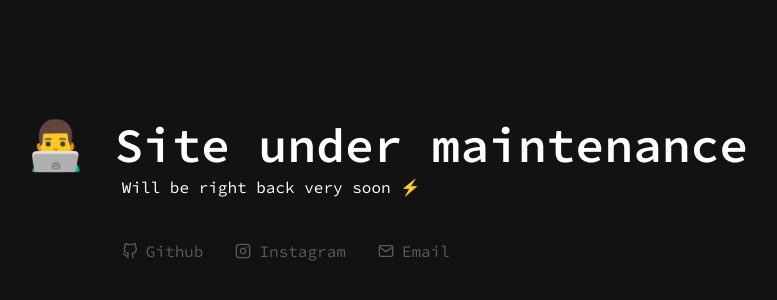
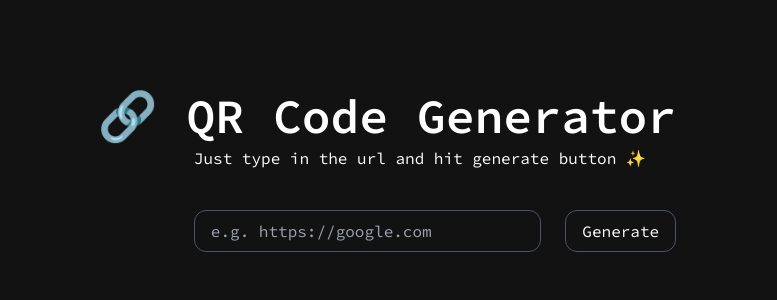
Before and after one commit to ebonian/tanadon.com, a Next.js app: page /tools/qr in a window 1280 px wide. Before the commit this address had no page. Shown: the part 208-508 px from the top of the page, without its empty margins (253-1030 px from the left). Built offline with nearby package versions, Linux system fonts and the light colour scheme.

Commit message:
feat: qr code generator tool

```diff
--- a/package.json
+++ b/package.json
@@ -9,8 +9,10 @@
     "lint": "next lint"
   },
   "dependencies": {
+    "@types/qrcode": "^1.4.2",
     "@types/react-scroll": "^1.8.4",
     "next": "12.2.4",
+    "qrcode": "^1.5.1",
     "react": "18.2.0",
     "react-dom": "18.2.0",
     "react-icons": "^4.4.0",
--- a/src/components/pages/Maintenance.tsx
+++ b/src/components/pages/Maintenance.tsx
@@ -2,7 +2,7 @@ import { FiGithub, FiInstagram, FiMail } from "react-icons/fi";
 
 const Maintenance: React.FC = () => {
   return (
-    <div className="grid place-content-center min-h-screen bg-[#121212] text-white font-code p-10">
+    <div className="grid place-content-center min-h-screen bg-[#121212] text-white font-code py-20 px-10">
       <span className="sm:hidden text-6xl mb-3 -ml-2">👨‍💻</span>
       <h1 className="font-semibold text-4xl md:text-5xl">
         <span className="hidden sm:inline">👨‍💻</span>
--- /dev/null
+++ b/src/pages/tools/qr.tsx
@@ -0,0 +1,80 @@
+import { NextPage } from "next";
+import QRCode from "qrcode";
+import { useState } from "react";
+
+const QR: NextPage = () => {
+  const [url, setUrl] = useState("");
+  const [qr, setQr] = useState("");
+
+  const GenerateQRCode = () => {
+    QRCode.toDataURL(
+      url,
+      {
+        width: 500,
+        margin: 2,
+        color: {
+          dark: "#121212",
+          light: "#ffffff",
+        },
+      },
+      (err, url) => {
+        if (err) return console.error(err);
+
+        setQr(url);
+      }
+    );
+  };
+
+  return (
+    <div className="grid place-content-center min-h-screen bg-[#121212] text-white font-code py-20 px-10">
+      <span className="sm:hidden text-6xl mb-3 -ml-2">🔗</span>
+      <h1 className="font-semibold text-4xl md:text-5xl">
+        <span className="hidden sm:inline">🔗</span>
+        {" QR Code Generator"}
+      </h1>
+      <div className="sm:ml-[4.5rem] md:ml-24 mt-3 sm:mt-1.5">
+        <p>Just type in the url and hit generate button ✨</p>
+        <form
+          onSubmit={(e) => {
+            e.preventDefault();
+            GenerateQRCode();
+          }}
+          className="my-10 flex flex-col sm:flex-row justify-between space-y-6 sm:space-y-0 sm:space-x-6"
+        >
+          <input
+            type="text"
+            placeholder="e.g. https://google.com"
+            className="bg-transparent outline-none py-2 px-4 border rounded-xl border-gray-600 text-white w-full focus:border-gray-400"
+            value={url}
+            onChange={(e) => {
+              setUrl(e.target.value);
+            }}
+          />
+          <button
+            type="submit"
+            className="py-2 px-4 border rounded-xl border-gray-600 text-white hover:bg-gray-600 hover:bg-opacity-40 duration-300"
+            onClick={GenerateQRCode}
+          >
+            Generate
+          </button>
+        </form>
+        {qr && (
+          <div>
+            <img src={qr} />
+            <div className="mt-8 flex w-full justify-end">
+              <a
+                href={qr}
+                download="qrcode.png"
+                className="py-2 px-4 border rounded-xl border-gray-600 text-white w-full text-center hover:bg-gray-600 hover:bg-opacity-40 duration-300"
+              >
+                Download
+              </a>
+            </div>
+          </div>
+        )}
+      </div>
+    </div>
+  );
+};
+
+export default QR;
```
Also changed, not shown: 1 other file (tests, documents, lock files or other folders).
